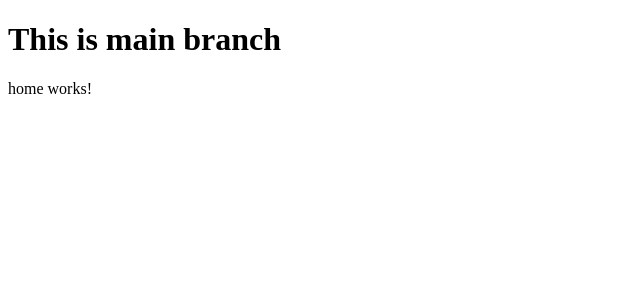
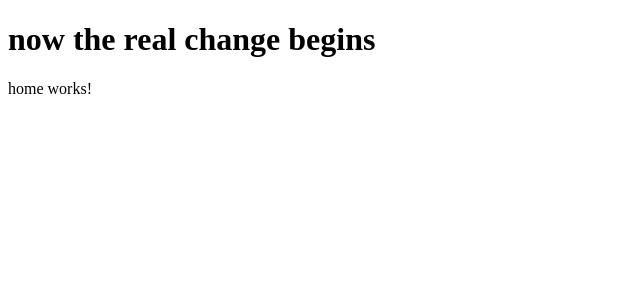
Before and after one commit to abdulmannan99/redCarpet, an Angular app: page / in a window 1280 px wide. Shown: the top 300 px of the page, without its empty margins (0-640 px from the left). Built offline with nearby package versions, Linux system fonts and the light colour scheme.

Commit message:
21-01 04:43 pm

```diff
--- a/src/app/app.component.html
+++ b/src/app/app.component.html
@@ -1,3 +1,3 @@
-<h1>This is main branch</h1>
+<h1>now the real change begins</h1>
 
 <app-home></app-home>
```
